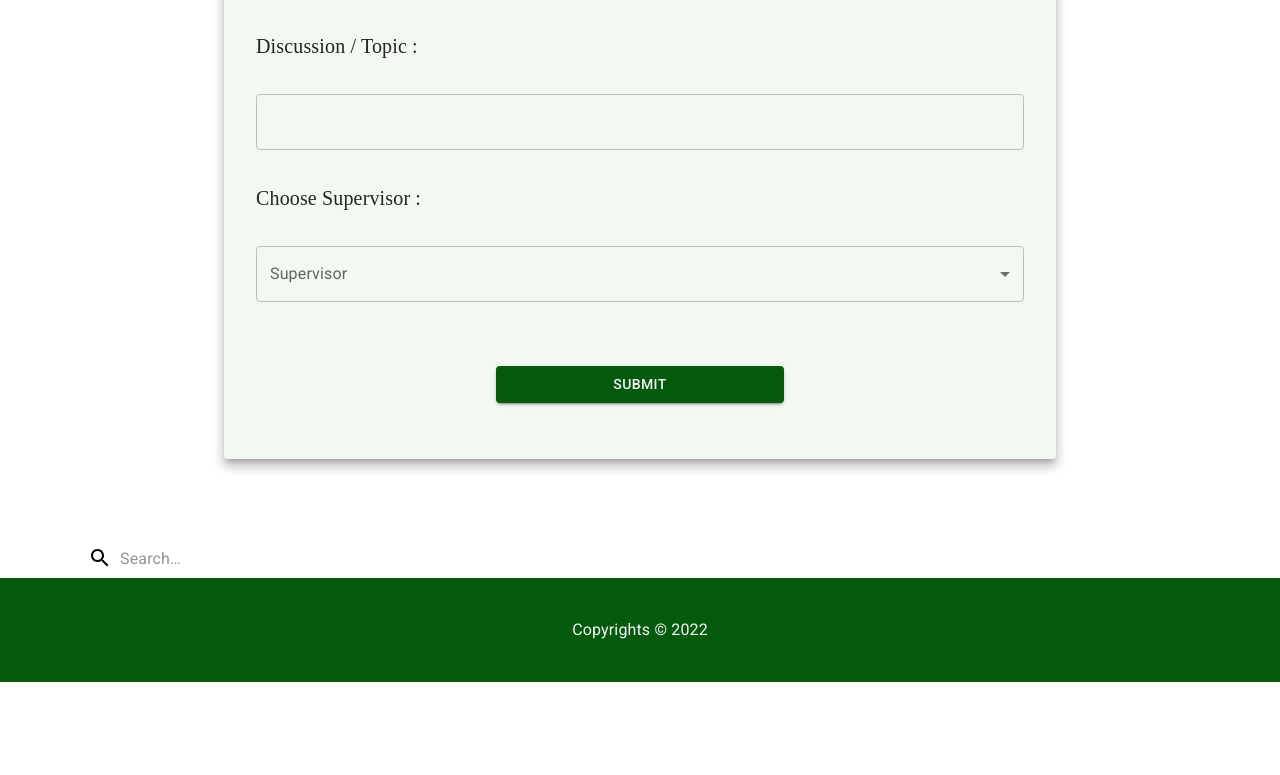
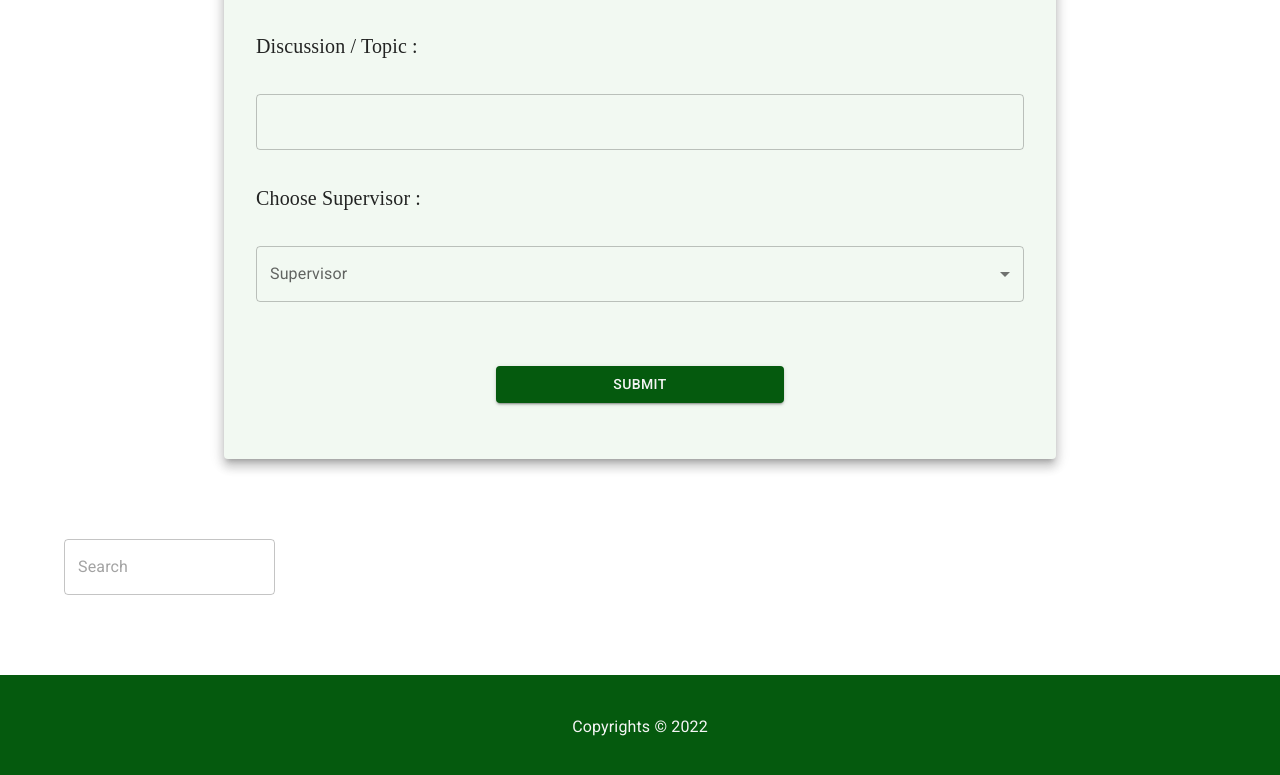
Before and after one commit to LassazVegaz/RPMT, a React (Create React App) app in the folder frontend/: page / in a window 1280 px wide. Shown: the part 2072-2847 px from the top of the page. Before the commit the page ends 2754 px from the top, so only its background shows below. Built offline with nearby package versions, Linux system fonts and the light colour scheme.

Commit message:
create view feedback page

```diff
--- a/frontend/package.json
+++ b/frontend/package.json
@@ -9,6 +9,7 @@
     "@emotion/styled": "^11.8.1",
     "@material-ui/core": "^4.12.4",
     "@material-ui/icons": "^4.11.3",
+    "@mui/icons-material": "^5.8.0",
     "@mui/material": "^5.6.2",
     "@reduxjs/toolkit": "^1.8.1",
     "@testing-library/jest-dom": "^5.14.1",
--- a/frontend/src/pages/ViewSupervisorFeedbackPage/ViewSupervisorFeedbackPage.jsx
+++ b/frontend/src/pages/ViewSupervisorFeedbackPage/ViewSupervisorFeedbackPage.jsx
@@ -7,67 +7,22 @@ import {
   Box,
   TextField,
 } from "@mui/material";
-import InputBase from '@mui/material/InputBase';
-import { styled, alpha } from '@mui/material/styles';
 import SearchIcon from '@mui/icons-material/Search';
-
-const Search = styled('div')(({ theme }) => ({
-  position: 'relative',
-  borderRadius: theme.shape.borderRadius,
-  backgroundColor: alpha(theme.palette.common.white, 0.15),
-  '&:hover': {
-    backgroundColor: alpha(theme.palette.common.white, 0.25),
-  },
-  marginLeft: 0,
-  width: '100%',
-  [theme.breakpoints.up('sm')]: {
-    marginLeft: theme.spacing(1),
-    width: 'auto',
-  },
-}));
-
-const SearchIconWrapper = styled('div')(({ theme }) => ({
-  padding: theme.spacing(0, 2),
-  height: '100%',
-  position: 'absolute',
-  pointerEvents: 'none',
-  display: 'flex',
-  alignItems: 'center',
-  justifyContent: 'center',
-}));
-
-const StyledInputBase = styled(InputBase)(({ theme }) => ({
-  color: 'inherit',
-  '& .MuiInputBase-input': {
-    padding: theme.spacing(1, 1, 1, 0),
-    // vertical padding + font size from searchIcon
-    paddingLeft: `calc(1em + ${theme.spacing(4)})`,
-    transition: theme.transitions.create('width'),
-    width: '100%',
-    [theme.breakpoints.up('sm')]: {
-      width: '12ch',
-      '&:focus': {
-        width: '20ch',
-      },
-    },
-  },
-}));
 
 export const ViewSupervisorFeedbackPage = () => {
   return (
     <Container>
-        <Box>
+        <Box sx={{
+             my: 10,
+             maxwidth:50,
+         }} >
 
-          <Search>
-            <SearchIconWrapper>
-              <SearchIcon />
-            </SearchIconWrapper>
-            <StyledInputBase
-              placeholder="Search…"
-              inputProps={{ 'aria-label': 'search' }}
-            />
-          </Search>
+          <TextField textAlign="left" placeholder="Search" > Search <SearchIcon /></TextField>
+
         </Box>
+
+
+
     </Container>
   )
 }
```
Also changed, not shown: 1 other file (tests, documents, lock files or other folders).
